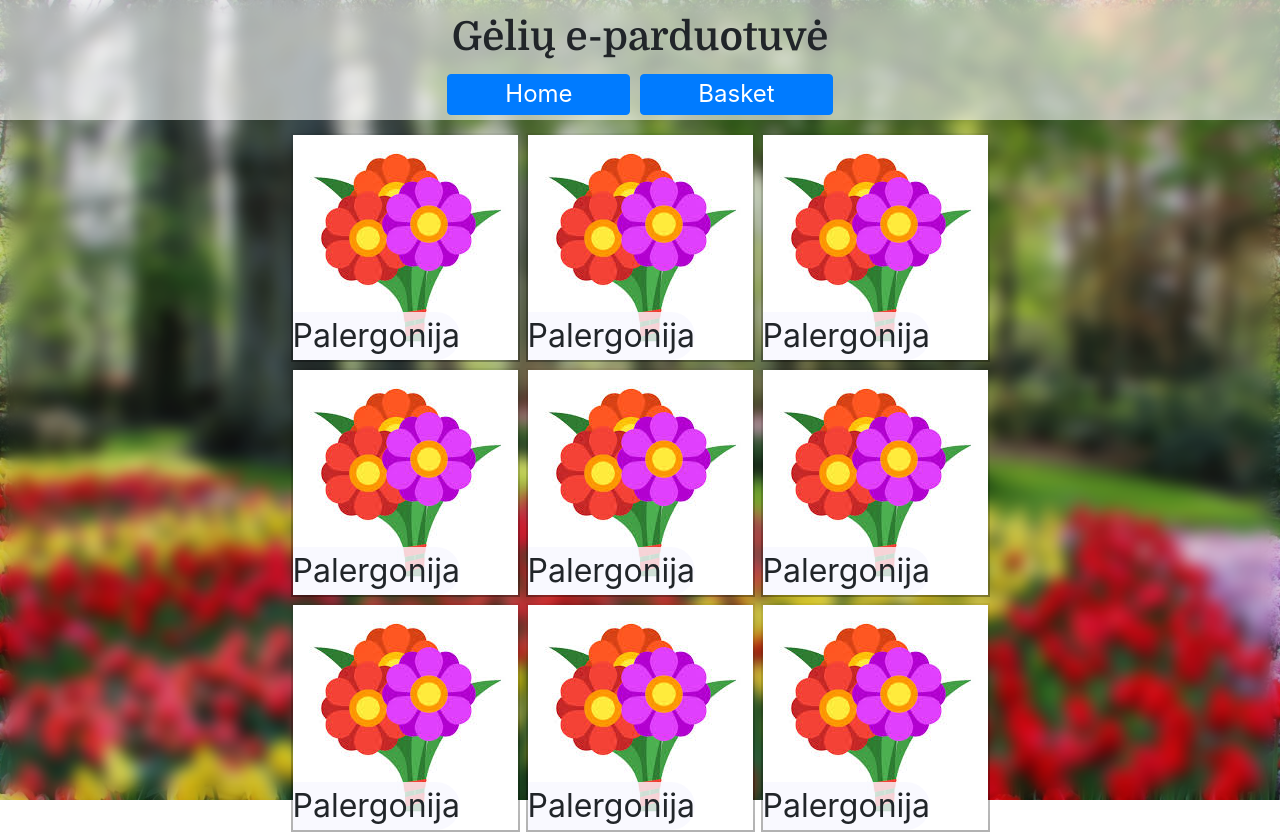
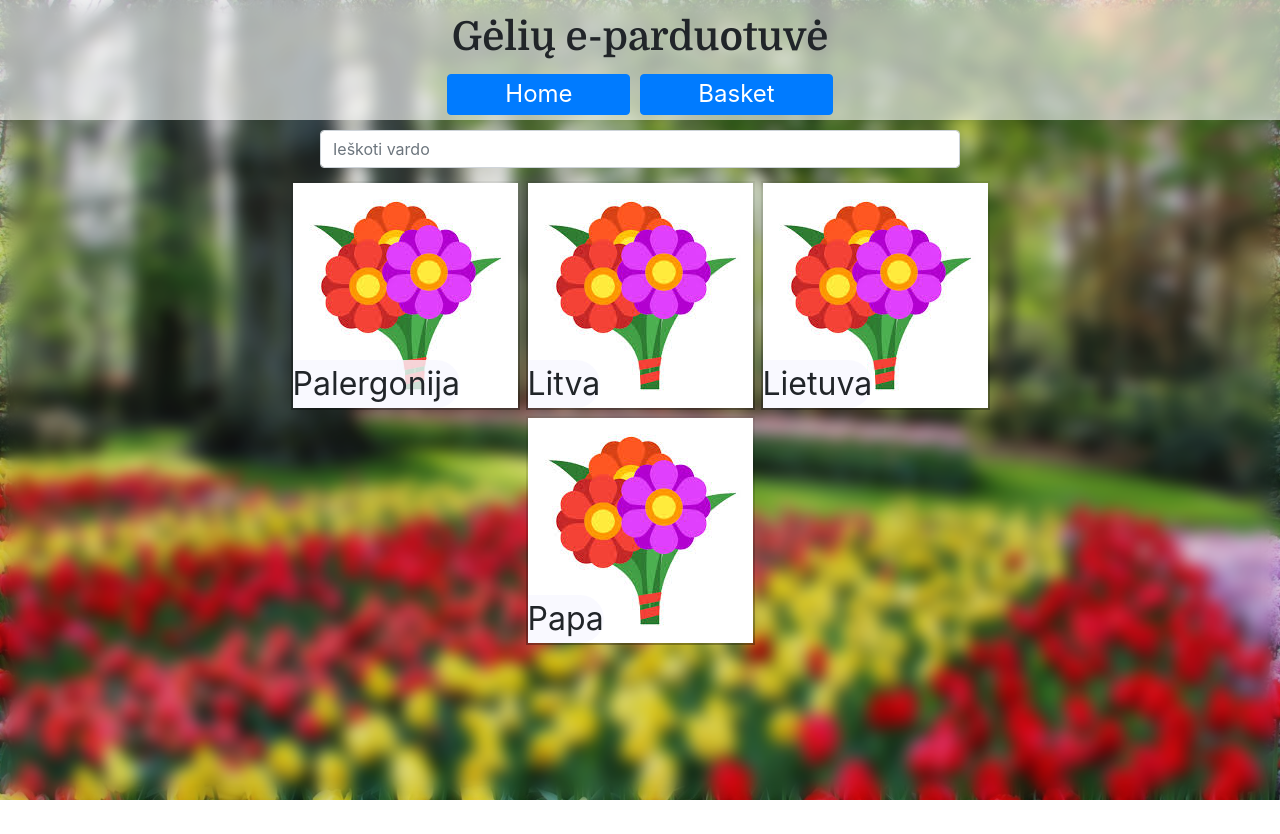
Before and after one commit to TomasKireilis/geliu-e-parduotuve, a React (Create React App) app: page / in a window 1280 px wide. Shown: the top 834 px of the page. After the commit the page ends 800 px from the top, so only its background shows below. Built offline with nearby package versions, Linux system fonts and the light colour scheme.

Commit message:
Added Search bar

```diff
--- a/src/App.css
+++ b/src/App.css
@@ -145,3 +145,10 @@ table thead tr {
 .shopping-cart-table thead {
   background-color: rgba(248, 248, 255, 0.5);
 }
+.flower-list-filter {
+  position: relative;
+  justify-content: center;
+  width: 50%;
+  margin: auto;
+  margin-top: 10px;
+}
--- a/src/FlowerList.js
+++ b/src/FlowerList.js
@@ -1,19 +1,44 @@
 import Product from "MainContent/Product";
-import React from "react";
+import React, { useState } from "react";
+import { Col, Form, Row } from "react-bootstrap";
+import Container from "react-bootstrap/Container";
 
 function FlowerList() {
-  const flowersArray = [...Array(50)];
+  const data = [
+    { imgSrc: "flowersIcon.jpg", name: "Palergonija", info: "info" },
+    { imgSrc: "flowersIcon.jpg", name: "Litva", info: "info" },
+    { imgSrc: "flowersIcon.jpg", name: "Lietuva", info: "info" },
+    { imgSrc: "flowersIcon.jpg", name: "Papa", info: "info" },
+  ];
+
+  const [filteredFlowerList, setFilteredFlowerList] = useState(data);
+  const handleChange = (event) => {
+    setFilteredFlowerList(
+      data.filter((x) =>
+        x.name.toLowerCase().match(event.target.value.toLowerCase())
+      )
+    );
+  };
   return (
+    <>
+      <Form className="flower-list-filter">
+        <Row>
+          <Col>
+            <Form.Control placeholder="Ieškoti vardo" onChange={handleChange} />
+          </Col>
+        </Row>
+      </Form>
       <div className="flower-list">
-      {flowersArray.map((item, index) => (
+        {filteredFlowerList.map((item, index) => (
           <Product
             key={index}
-          imgSrc="flowersIcon.jpg"
-          title="Palergonija"
-          info="Snaputinių augalų gentis, kuriai priklauso krūmai, puskrumiai ir žolės. Auginama daug hibridinių formų."
+            imgSrc={item.imgSrc}
+            title={item.name}
+            info={item.info}
           ></Product>
         ))}
       </div>
+    </>
   );
 }
 
```
Lines whose indentation alone changed are shown as unchanged.
